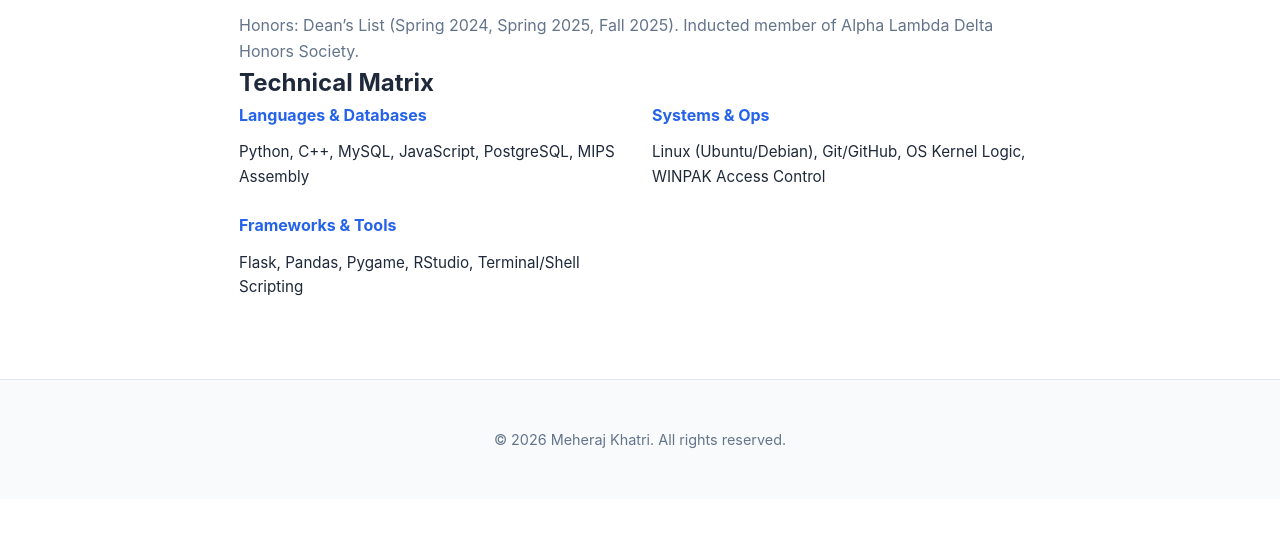
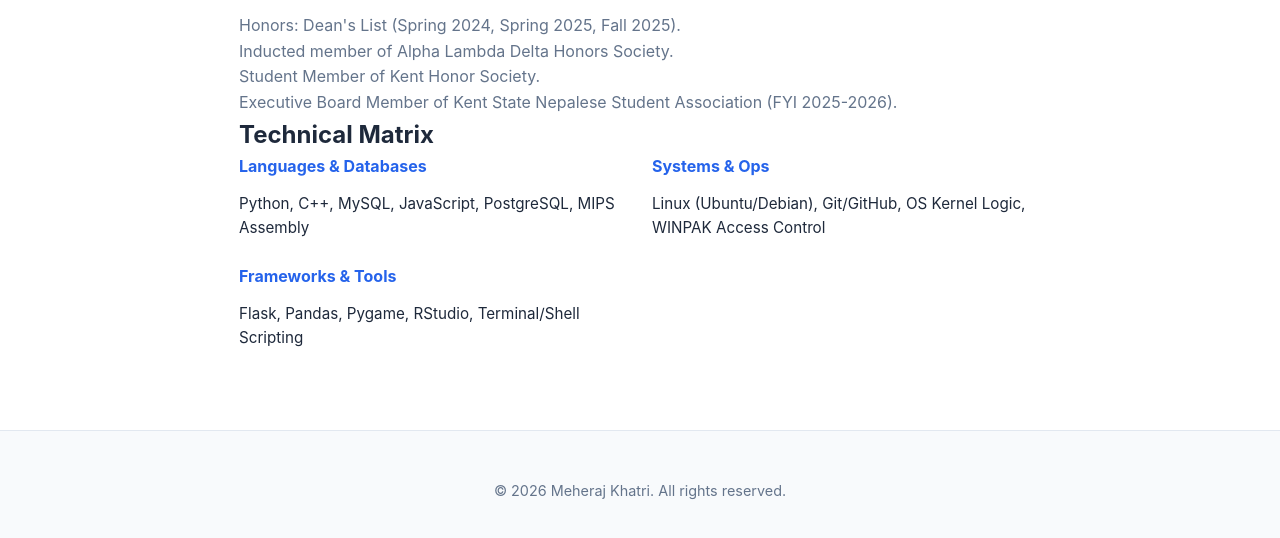
Before and after one commit to meheraj-khatri/meheraj-khatri.github.io, a plain HTML site: page education.html in a window 1280 px wide. Shown: the part 186-724 px from the top of the page. Drawn offline with Linux system fonts and the light colour scheme.

Commit message:
Update education.html

```diff
--- a/education.html
+++ b/education.html
@@ -30,8 +30,10 @@
                 </div>
                 <p><strong>B.S. in Computer Science</strong> | GPA: <strong>3.68 / 4.00</strong></p>
                 <p style="margin-top: 1rem; color: var(--text-muted);">
-                    Honors: Dean’s List (Spring 2024, Spring 2025, Fall 2025).
-                    Inducted member of Alpha Lambda Delta Honors Society.
+                    Honors: Dean's List (Spring 2024, Spring 2025, Fall 2025).<br>
+                    Inducted member of Alpha Lambda Delta Honors Society.<br>
+                    Student Member of Kent Honor Society.<br>
+                    Executive Board Member of Kent State Nepalese Student Association (FYI 2025-2026).
                 </p>
             </div>
         </section>
```
